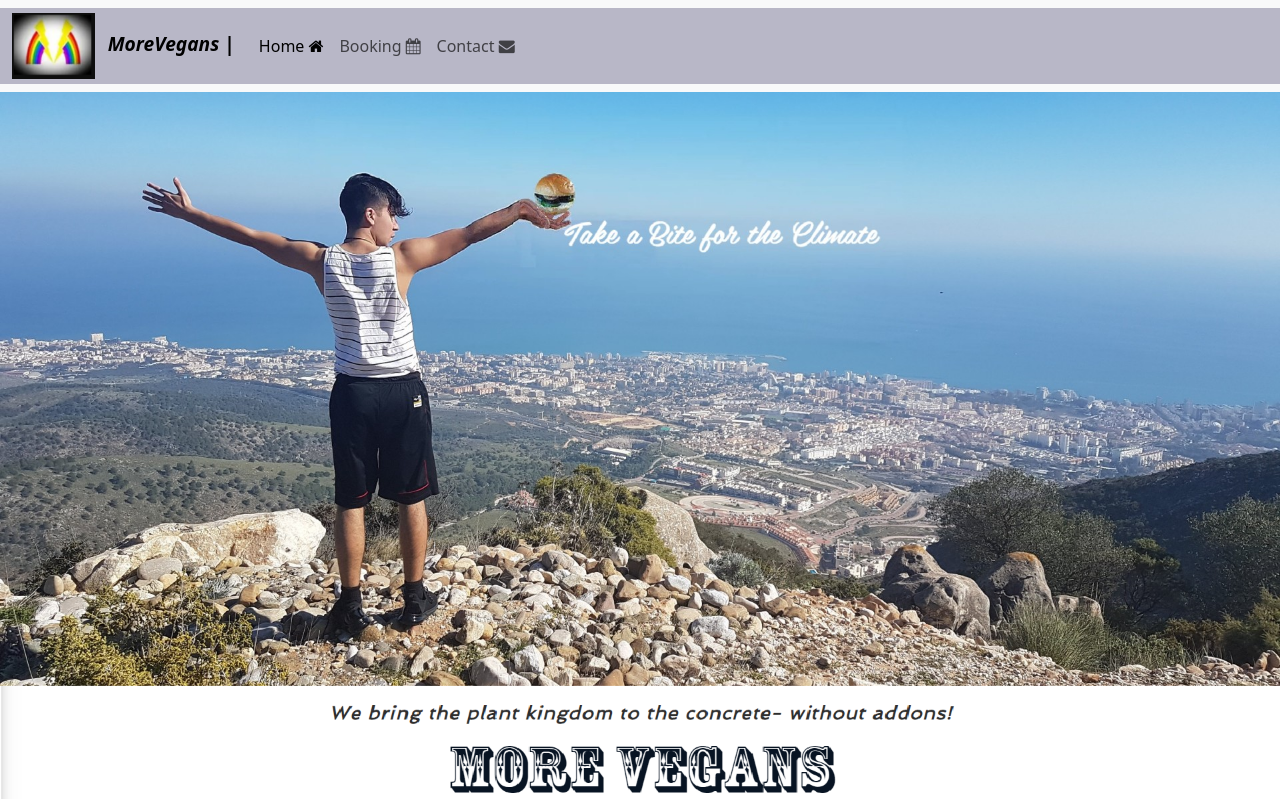
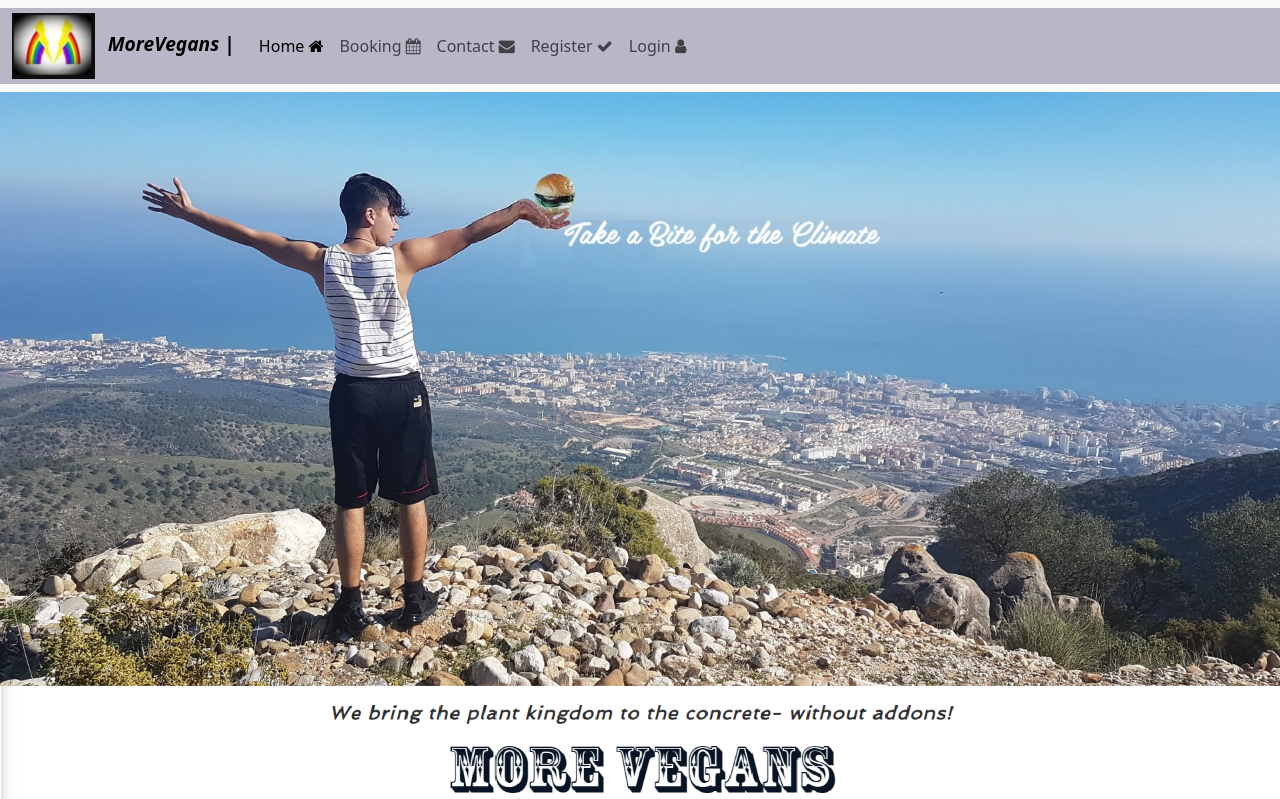
Before and after one commit to SvenLoevgren/fullstack-portfolio4, a Django app: page / in a window 1280 px wide. Shown: the top 799 px of the page. Run offline with Django 3.2, Linux system fonts and the light colour scheme.

Commit message:
urls and alerts  added to templates for sing-up and sign-in

```diff
--- a/templates/fastfood/booking.html
+++ b/templates/fastfood/booking.html
@@ -57,8 +57,13 @@
                 </div>
                 <div class="row">
                     <div class="col-sm-10 offset-sm-2">
+                        {% if user.is_authenticated %}
                         <button type="submit" class="btn btn-primary mx-auto" id="join-button">Reserve!</button>
                         <button type="button" id="join-button" class="btn btn-secondary mx-auto" href="#">View/Edit!</button>
+                        {% else %}
+                        <button type="button" onclick="alert('Please login to make a booking.')" class="btn btn-primary mx-auto" id="join-button">Reserve!</button>
+                        <button type="button" onclick="alert('Please login to make a booking.')" id="join-button" class="btn btn-secondary mx-auto" href="#">View/Edit!</button>
+                        {% endif %}
                     </div>
                 </div>
                 {% if messages %}
--- a/templates/fastfood/fastfood_home.html
+++ b/templates/fastfood/fastfood_home.html
@@ -31,13 +31,32 @@
             <li class="nav-item">
               <a class="nav-link active" aria-current="page"
               href="{% url 'fastfood_home' %}">Home <i class="fa fa-home"></i></a>
-            </li>
-            <li class="nav-item">
-              <a class="nav-link" href="{% url 'booking' %}">Booking <i class="fa fa-calendar"></i></a>
+            </li> <!--
+              <li class="nav-item">
+                  <a class="nav-link active" aria-current="page" href="{% url 'booking' %}">Booking <i class="fa fa-calendar"></i></a>
+              </li>  -->
+            <li class="nav-item {% if not user.is_authenticated %}disabled{% endif %}">
+                {% if user.is_authenticated %}
+                    <a class="nav-link active" aria-current="page" href="{% url 'booking' %}">Booking <i class="fa fa-calendar"></i></a>
+                {% else %}
+                    <a class="nav-link" href="#" onclick="alert('Please login to access bookings.')">Booking <i class="fa fa-calendar"></i></a>
+                {% endif %}
             </li>
             <li class="nav-item">
               <a class="nav-link" href="{% url 'contactus' %}">Contact <i class="fa fa-envelope"></i></a>
             </li>
+            {% if user.is_authenticated %}
+            <li class="nav-item">
+                <a class="nav-link" href="{% url 'account_logout' %}">Logout <i class="fa fa-sign-out"></i></a>
+            </li>
+            {% else %}
+            <li class="nav-item">
+                <a class="nav-link" href="{% url 'account_signup' %}">Register <i class="fa fa-check"></i></a>
+            </li>
+            <li class="nav-item">
+                <a class="nav-link" href="{% url 'account_login' %}">Login <i class="fa fa-user"></i></a>
+            </li>
+            {% endif %}
           </ul>
         </div>
       </div>
```
Also changed, not shown: templates/fastfood/base.html (+13 -9 lines), templates/fastfood/contactus.html (+22 -3 lines).
